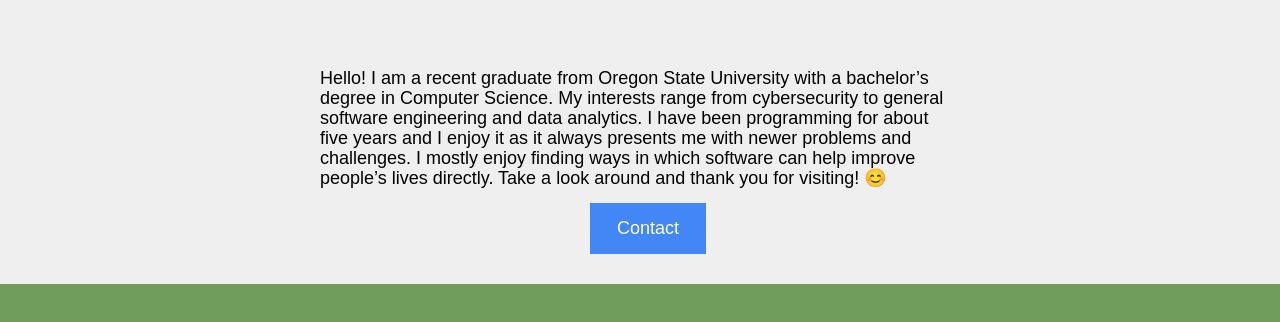
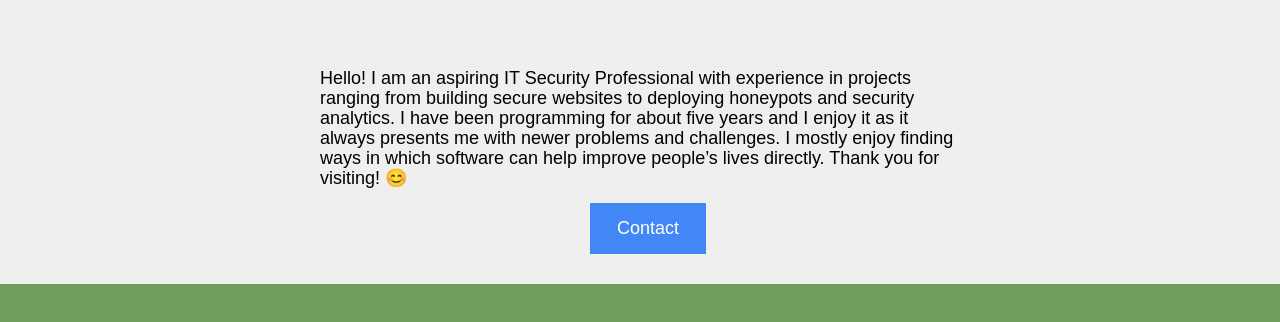
Before and after one commit to satcom237/website, a plain HTML site: page index.html in a window 1280 px wide. Shown: the part 802-1124 px from the top of the page. Drawn offline with nearby package versions, Linux system fonts and the light colour scheme.

Commit message:
smalllll changes

```diff
--- a/index.html
+++ b/index.html
@@ -26,7 +26,7 @@
       <div class="top"><div class="title">Welcome</div></div>
       <div class="parallax"></div>
       <div id="resume"><div class="inner">
-        <p class="tagline">Hello! I am a recent graduate from Oregon State University with a bachelor’s degree in Computer Science. My interests range from cybersecurity to general software engineering and data analytics. I have been programming for about five years and I enjoy it as it always presents me with newer problems and challenges. I mostly enjoy finding ways in which software can help improve people’s lives directly. Take a look around and thank you for visiting! &#128522;
+        <p class="tagline">Hello! I am an aspiring IT Security Professional with experience in projects ranging from building secure websites to deploying honeypots and security analytics. I have been programming for about five years and I enjoy it as it always presents me with newer problems and challenges. I mostly enjoy finding ways in which software can help improve people’s lives directly. Thank you for visiting! &#128522;
         </p>
         <div class="dropdown">
           <button class="dropbtn">Contact</button>
```
